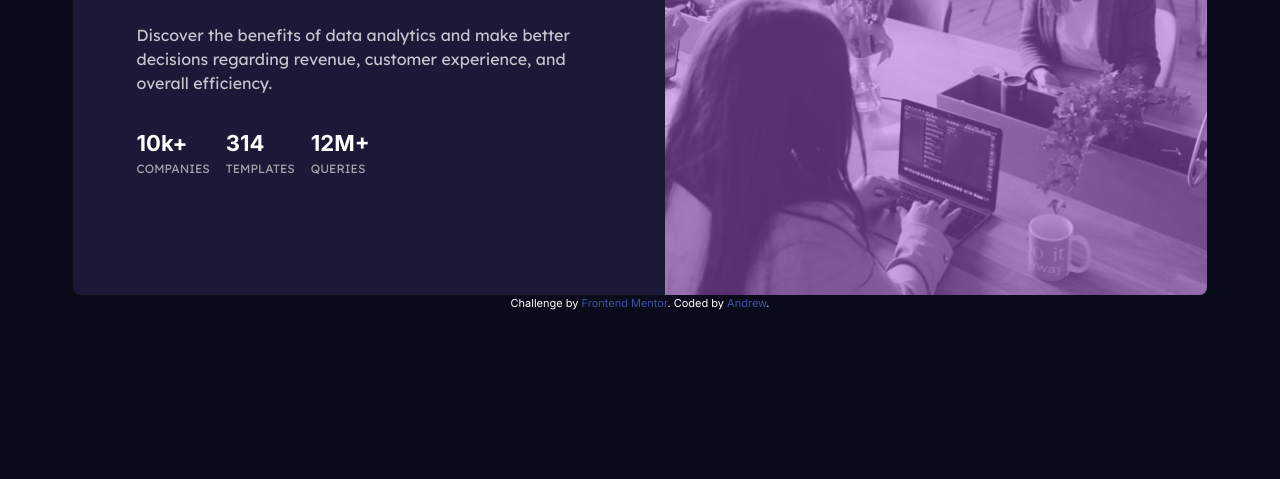
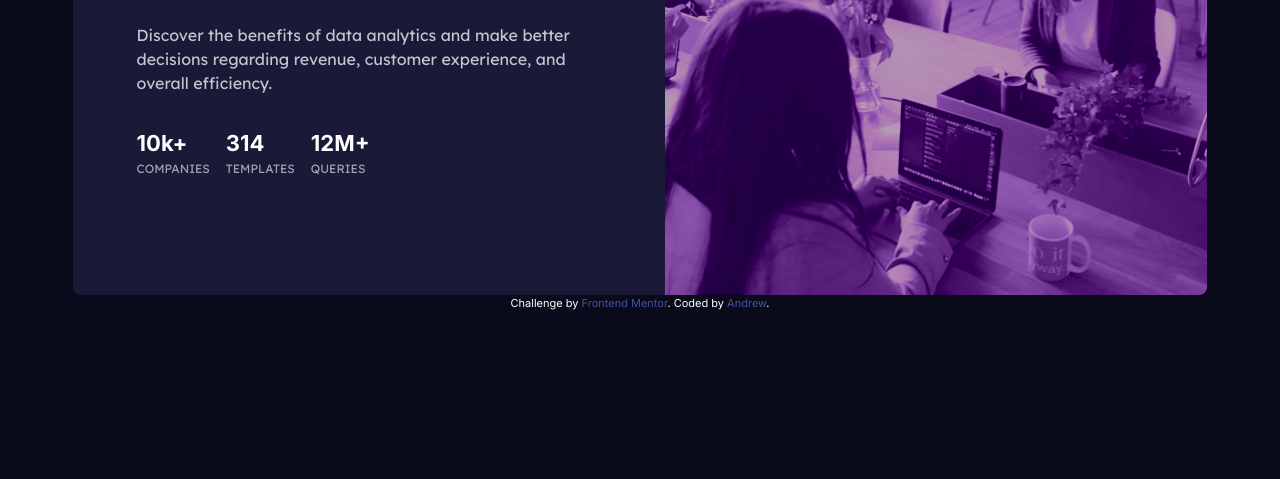
Before and after one commit to whoamihealay/stats-preview-card, a plain HTML site: page index.html in a window 1280 px wide. Shown: the part 321-800 px from the top of the page. Drawn offline with Linux system fonts and the light colour scheme.

Commit message:
Fixed difference image color difference to challenge

```diff
--- a/index.css
+++ b/index.css
@@ -13,6 +13,12 @@
   background-color: var(--clr-card-bg);
   border-radius: var(--border-rad);
   overflow: hidden;
+}
+
+.img {
+  background-repeat: no-repeat;
+  width: 100%;
+  filter: contrast(200%) brightness(70%);
 }
 
 .main-article {
@@ -83,8 +89,7 @@
       ),
       url("./images/image-header-mobile.jpg");
     background-size: contain;
-    background-repeat: no-repeat;
-    width: 100%;
+
     aspect-ratio: 654/480;
   }
 }
@@ -98,8 +103,7 @@
       url("./images/image-header-mobile.jpg");
     background-size: cover;
     background-position: top;
-    background-repeat: no-repeat;
-    width: 100%;
+
     max-height: 15em;
     aspect-ratio: 654/480;
   }
@@ -124,8 +128,6 @@
       url("./images/image-header-desktop.jpg");
     background-size: cover;
     background-position: center;
-    background-repeat: no-repeat;
-    width: 100%;
     aspect-ratio: 540/446;
   }
 
```
